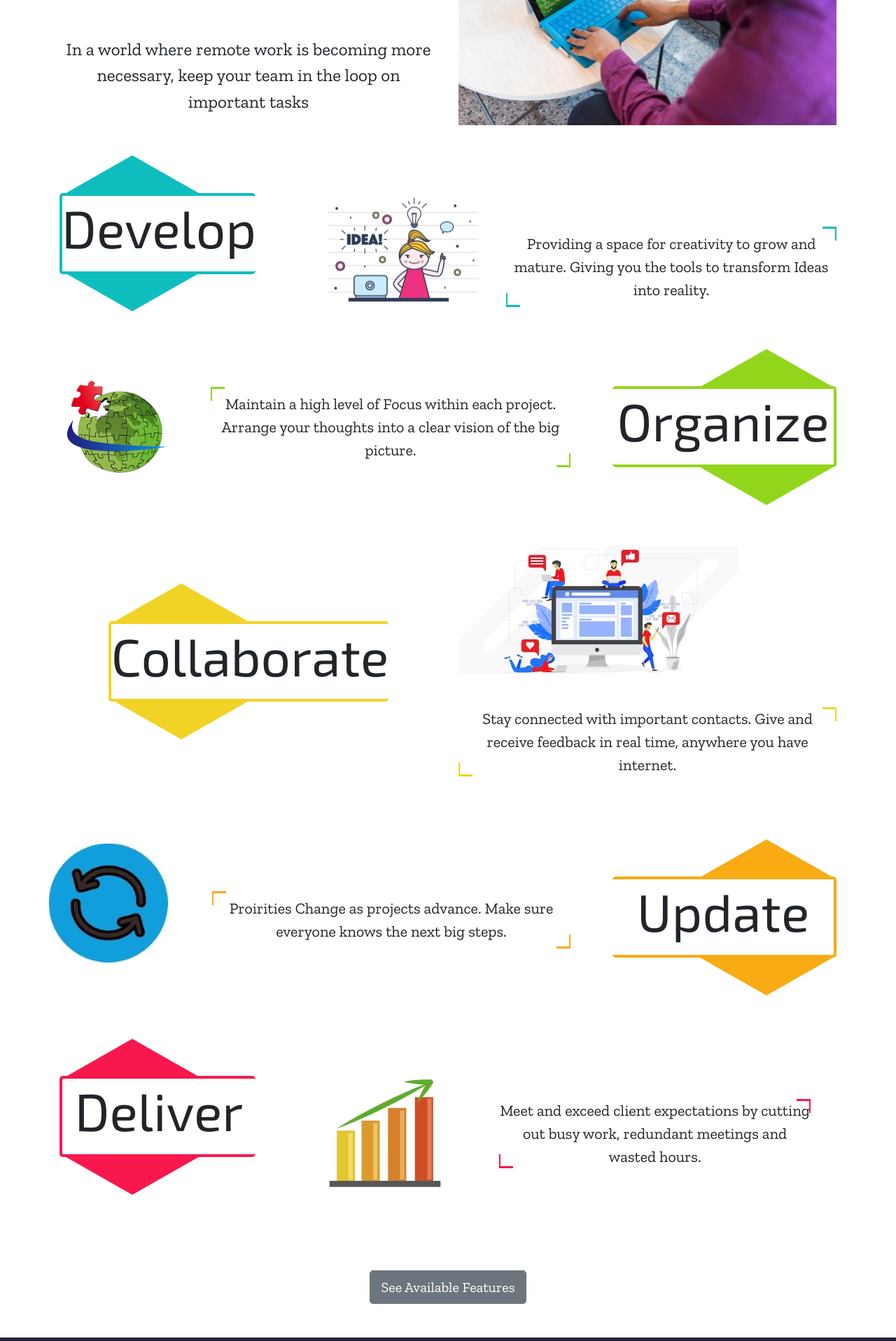
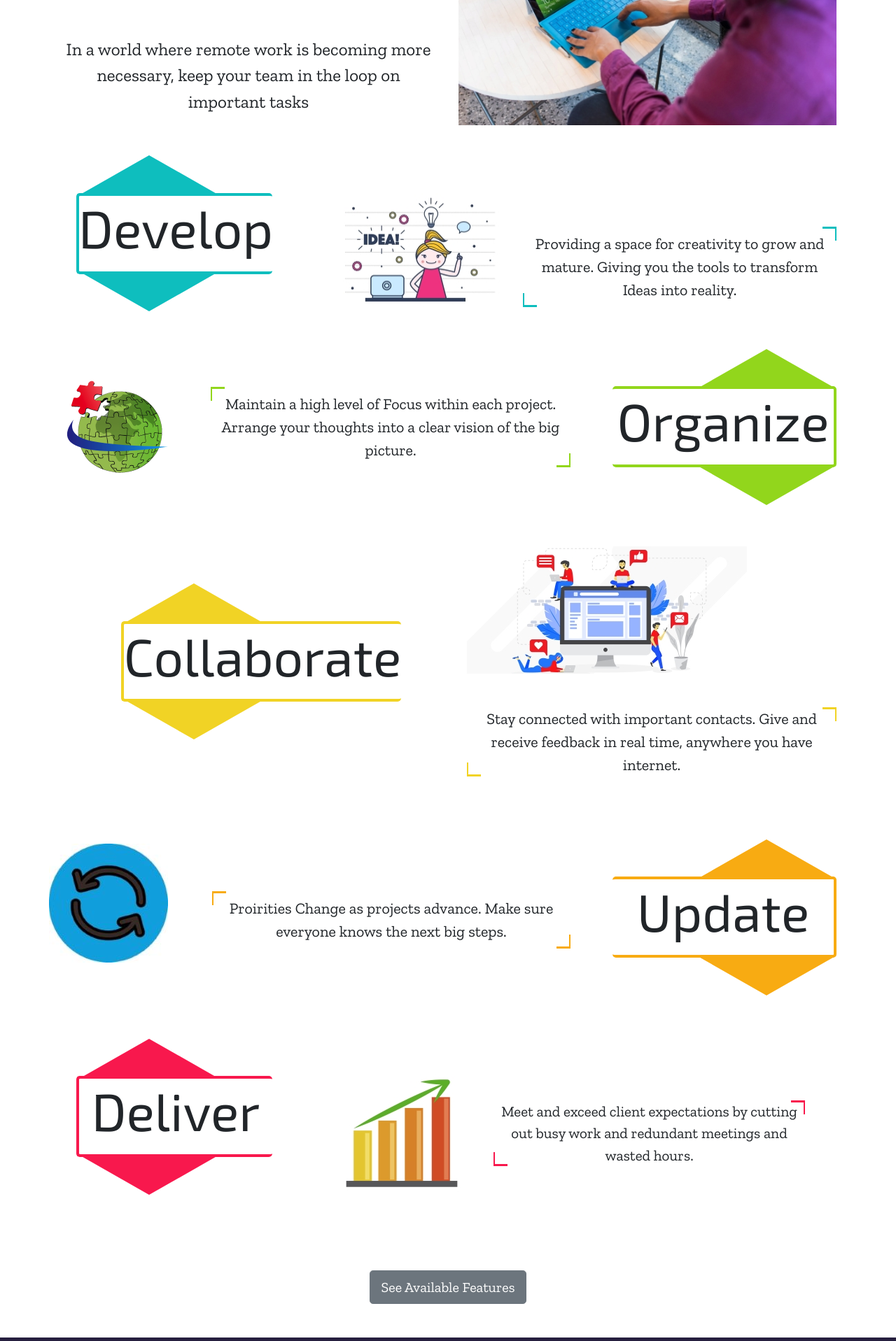
Before and after one commit to neuroCody/Projhex-React-Site, a React (Create React App) app: page / in a window 1280 px wide. Shown: the part 448-2365 px from the top of the page at 70% size. Built offline with nearby package versions, Linux system fonts and the light colour scheme.

Commit message:
HomePage Layout

```diff
--- a/src/App.css
+++ b/src/App.css
@@ -441,5 +441,5 @@ h3, h4, h6{
 
 .delPara{
   margin: auto;
-  font-size: 22px;
+  font-size: 21px;
 }
--- a/src/components/CollabRowComponent.js
+++ b/src/components/CollabRowComponent.js
@@ -4,7 +4,7 @@ function CollabRow() {
     return(
         <div className="container mt-5 mb-5">
             <div className="row row-content align-items-center">
-                <div className="col mt-5">
+                <div className="col mt-5 ml-4">
                     <span id="hexagon3">
                         <h4 className="hexText">Collaborate</h4>
                     </span>
--- a/src/components/DeliverRowComponent.js
+++ b/src/components/DeliverRowComponent.js
@@ -4,17 +4,17 @@ function DeliverRow() {
     return(
         <div className="container mb-5">
             <div className="row row-content align-items-center">
-                <div className="col-6 col-lg-4 pb-5 mt-5">
+                <div className="col-6 col-lg-4 pb-5 mt-5 ml-4">
                     <span id="hexagon5">
                         <h4 className="hexText">Deliver</h4>
                     </span>
                 </div>
-                <img className="d-none d-md-block mt-5 mr-5" src="/assets/images/Growth-chart-sm.jpg" alt="Growth Chart"/>
+                <img className="d-none d-md-block mt-5 mr-3" src="/assets/images/Growth-chart-sm.jpg" alt="Growth Chart"/>
                 <div className="col col-lg-5">
                     <div className="media d-none d-md-block">
                         <div className="media-body align-self-center mt-5" id="hexPara5">
                             <p className="d-none d-md-block delPara">
-                            Meet and exceed client expectations by cutting out busy work, redundant meetings and wasted hours.
+                            Meet and exceed client expectations by cutting out busy work and redundant meetings and wasted hours.
                             </p>
                         </div>
                     </div>
--- a/src/components/DevRowComponents.js
+++ b/src/components/DevRowComponents.js
@@ -27,7 +27,7 @@ function DevRow() {
     return(
         <div className="container mt-5 mb-5">
             <div className="row row-content">
-                <div className="col-6 col-lg-4">
+                <div className="col-6 col-lg-4 ml-4">
                     <span id="hexagon1">
                         <h4 className="hexText">Develop</h4>
                     </span>
--- /dev/null
+++ b/src/components/MainComponents.js
@@ -0,0 +1,5 @@
+import React from 'react';
+import Header from
+
+import { Switch, Route, Redirect, withRouter,  } from 'react-router-dom';
+import { connect } from 'react-redux';
```
